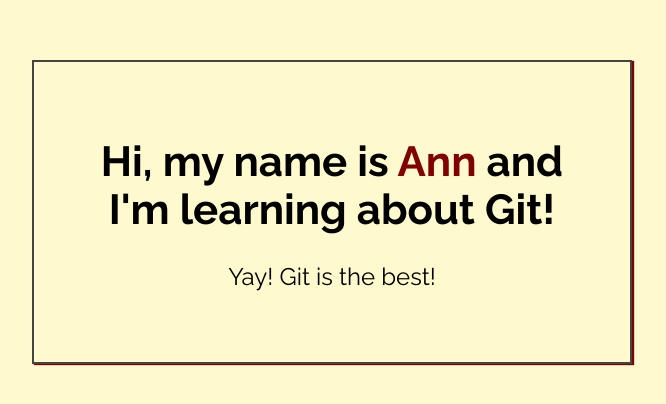
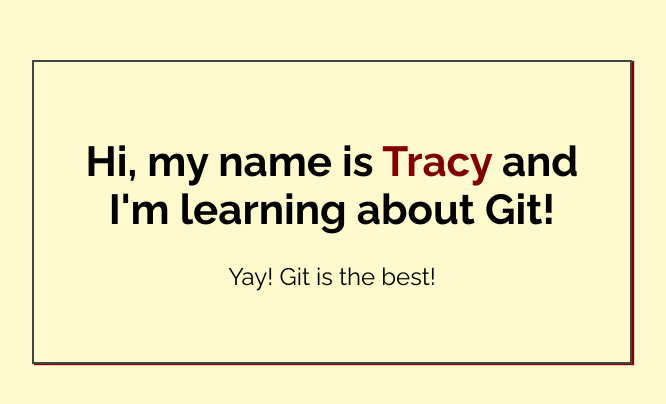
Before and after one commit to TracyTuhakaraina/my-first-repo, a plain HTML site: page index.html in a window 1280 px wide. Shown: the part 188-592 px from the top of the page, without its empty margins (308-974 px from the left). Drawn offline with Linux system fonts and the light colour scheme.

Commit message:
Added name to index.html

```diff
--- a/index.html
+++ b/index.html
@@ -14,7 +14,7 @@
 <body>
 
     <div class="greeting">
-        <h1>Hi, my name is <span class="highlight">Ann</span> and I'm learning about Git! </h1>
+        <h1>Hi, my name is <span class="highlight">Tracy</span> and I'm learning about Git! </h1>
 
         <p>Yay! Git is the best!</p>
     </div>
```
